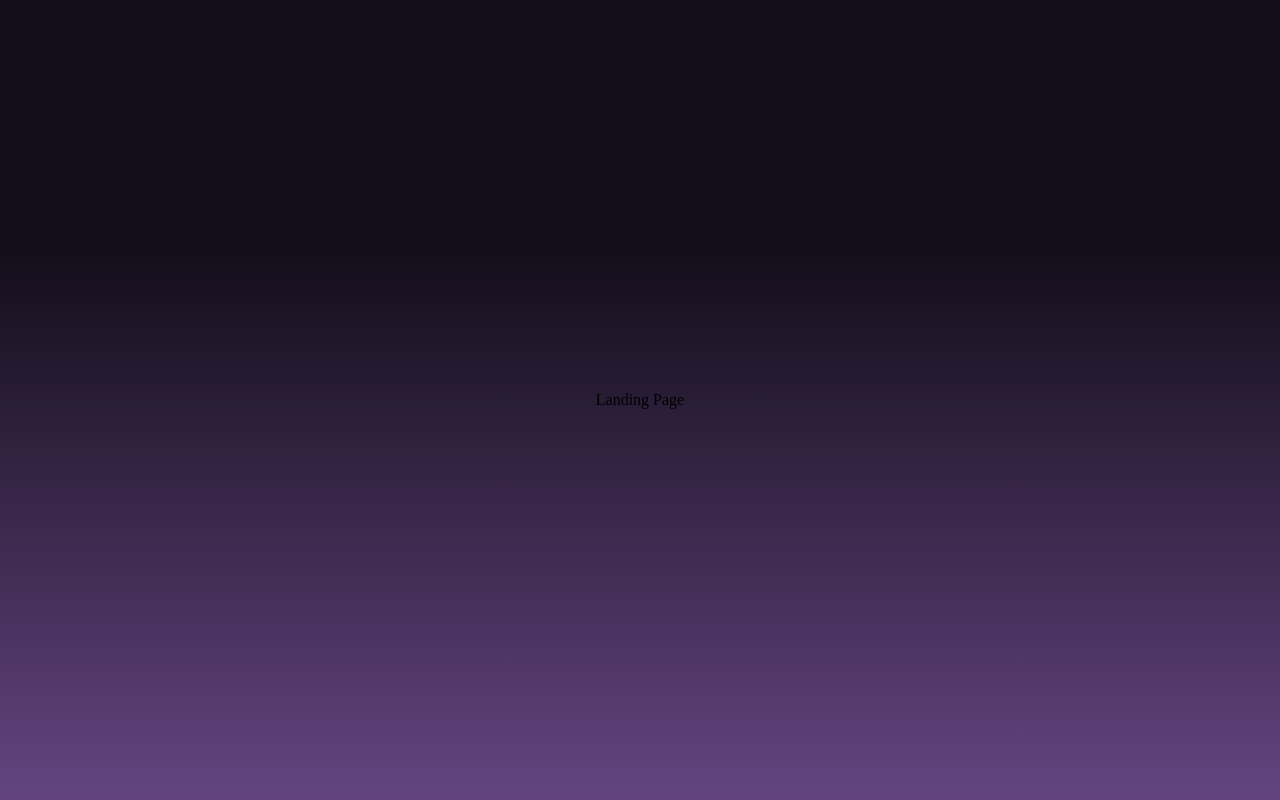
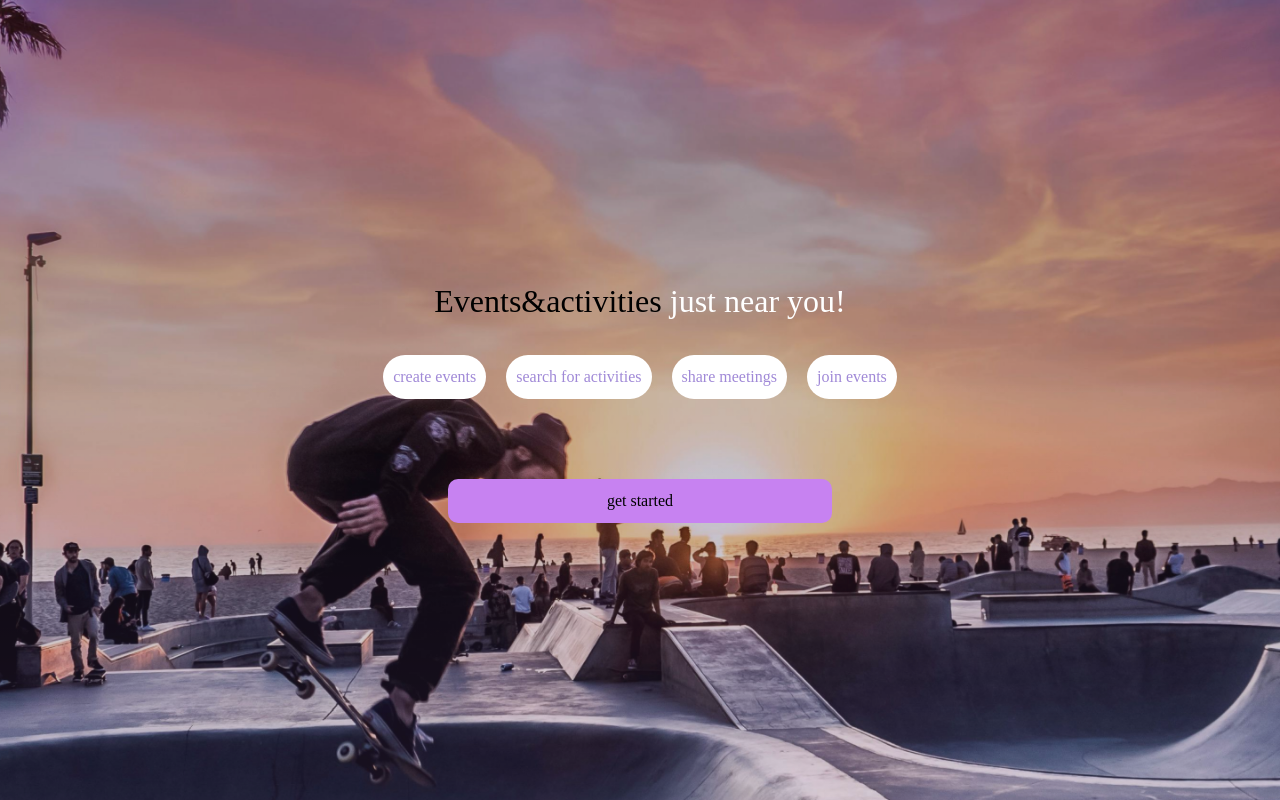
Before and after one commit to Hemazyn/WillBeThere-RSVP, a React (Vite) app: page / in a window 1280 px wide. Built offline with nearby package versions, Linux system fonts and the light colour scheme; a web font is replaced by a local one.

Commit message:
minor refactoring

```diff
--- a/src/App.jsx
+++ b/src/App.jsx
@@ -1,17 +1,31 @@
-import { Routes, Route } from 'react-router-dom';
-import { Home, Browse, CreateEvent, UserAccount } from './pages';
+import { Routes, Route } from "react-router-dom";
+import { Home, Browse, CreateEvent, UserAccount, Landing } from "./pages";
+import Layout from "./Layout";
+import { useState } from "react";
 
 function App() {
+  const [isLoggedIn, setIsLoggedIn] = useState(false);
+
+  if (!isLoggedIn) {
+    return (
+      <Routes>
+        <Route path="/">
+          <Route index element={<Landing />} />
+        </Route>
+      </Routes>
+    );
+  }
+
   return (
     <Routes>
-      <Route path="/" >
+      <Route path="/" element={<Layout />}>
         <Route index element={<Home />} />
         <Route path="browse" element={<Browse />} />
         <Route path="create" element={<CreateEvent />} />
         <Route path="account" element={<UserAccount />} />
       </Route>
     </Routes>
-  )
+  );
 }
 
-export default App
+export default App;
--- a/src/components/Avatar/index.jsx
+++ b/src/components/Avatar/index.jsx
@@ -1,11 +1,11 @@
 import styles from "./avatar.module.css";
 
-function Avatar({ src }) {
-    return (
-        <div className={styles.avatar}>
-            <img src={src} alt="" />
-        </div>
-    );
+function Avatar({ src, className }) {
+  return (
+    <div className={`${className} ${styles.avatar}`}>
+      <img src={src} alt="" />
+    </div>
+  );
 }
 
 export default Avatar;
--- a/src/components/index.js
+++ b/src/components/index.js
@@ -4,3 +4,5 @@
 export { default as Tab } from "./Tab";
 export { default as TabPanel } from "./TabPanel";
 export { default as EventCard } from "./EventCard";
+export { default as Nav } from "./Nav";
+export { default as SubMenu } from "./SubMenu";
--- a/src/index.css
+++ b/src/index.css
@@ -7,7 +7,9 @@
   width: 100%;
   min-height: 100dvh;
   display: grid;
-    place-items: center;
+  grid-template-areas:
+    header
+    main;
 }
 
 html {
--- a/src/pages/index.js
+++ b/src/pages/index.js
@@ -1,4 +1,5 @@
 export { default as Home } from "./Home";
+export { default as Landing } from "./Landing";
 export { default as Browse } from "./Browse";
 export { default as CreateEvent } from "./CreateEvent";
 export { default as UserAccount } from "./UserAccount";
```
Lines whose indentation alone changed are shown as unchanged.
